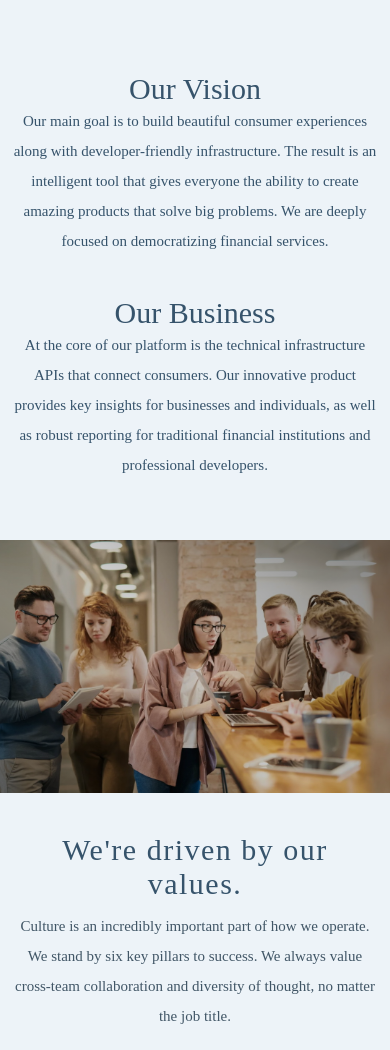
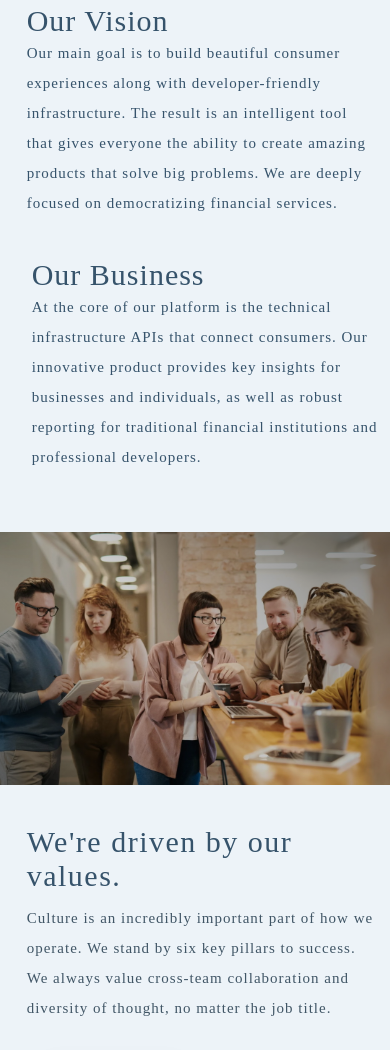
Before and after one commit to dannyhack/pppp, a plain HTML site: page about us.html in a window 390 px wide. Shown: the part 403-1453 px from the top of the page. Drawn offline with Linux system fonts and the light colour scheme; a web font is replaced by a local one.

Commit message:
first commit

```diff
--- a/css/style.css
+++ b/css/style.css
@@ -2206,20 +2206,47 @@ footer .sssvg{
         text-align: center;
         height: auto;
         margin-top: 30px;
+        padding-left: 15px;
     }
     .about-us .left h1{
         font-size: 30px;
+        font-weight: 600;
+        display: none;
+    }
+    .about-us .right p{
+        text-align: left;
+        letter-spacing: 1px;
     }
     .abt-image{
         height: 30vh;
     }
+    .detail{
+        padding-left: 15px;
+    }
+    .detail .left h1, .detail .left p{
+        text-align: left;
+        letter-spacing: 1px;
+    }
+    .detail .right h1, .detail .right p{
+        text-align: left;
+        margin-left: -10px;
+        letter-spacing: 1px;
+    }
     .more-details .left{
         width: 100%;
         height: auto;
         margin-top: -20px;
+        text-align: left;
+        padding-left: 15px;
     }
     .more-details .left h1{
         font-size: 30px;
+        text-decoration-color: #ba4270;
+        text-decoration-style: wavy;
+        text-decoration: wavy;
+    }
+    .more-details .left p{
+        letter-spacing: 1px;
     }
     .more-details .right{
         width: 100%;
@@ -2267,4 +2294,7 @@ footer .sssvg{
         text-align: left;
         font-size: 30px;
     }
-}
+    .more-details .left button{
+        margin: 30px 0px;
+    }
+}
```
